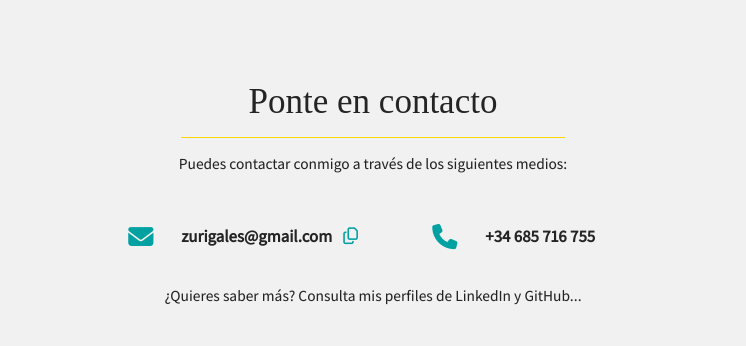
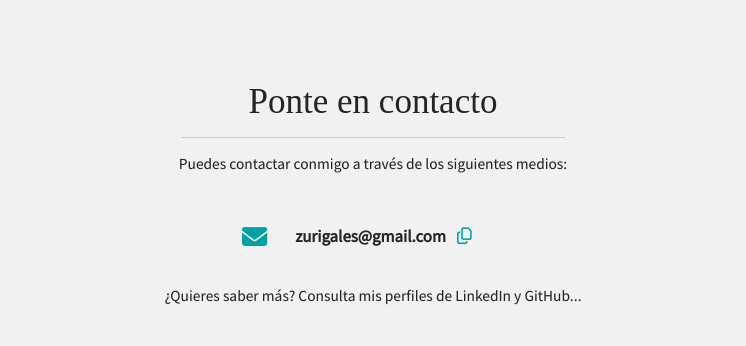
Before and after one commit to ZuriGE/ZuriGE, a plain HTML site: page index.html in a window 1280 px wide. Shown: the part 1792-2138 px from the top of the page, without its empty margins (267-1013 px from the left). Drawn offline with nearby package versions, Linux system fonts and the light colour scheme; a web font is replaced by a local one.

Commit message:
contact info modified

```diff
--- a/index.html
+++ b/index.html
@@ -177,7 +177,7 @@
 							<i class="fa-solid fa-circle-check" id="validFeedback"></i></div>
 							</button>
 						</div>
-						<div class="phone contactLine"><i class="fa-solid fa-phone"></i><span>+34 685 716 755</span></div>
+
 						<p id="contact_p2">¿Quieres saber más? Consulta mis perfiles de LinkedIn y GitHub...</p>
 						<div class="linkedin contactLine"><i class="fa-brands fa-linkedin"></i><a href="https://www.linkedin.com/in/zgalan/" target="_blank">linkedin.com/in/zgalan</a></div>
 						<div class="github contactLine"><i class="fa-brands fa-github"></i></i><a href="https://github.com/ZuriGE" target="_blank">github.com/ZuriGE</a></div>
--- a/styles.css
+++ b/styles.css
@@ -699,7 +699,7 @@ img.bigger {
 
 .grid_container {
     display: grid;
-    grid-template-areas: 'p1 p1 p1 p1' '. mail tel .' 'p2 p2 p2 p2' '.link gh.' 'p3 p3 p3 p3' '. cv cv .';
+    grid-template-areas: 'p1 p1 p1 p1' '. mail mail .' 'p2 p2 p2 p2' '.link gh.' 'p3 p3 p3 p3' '. cv cv .';
     gap: 2rem;
 }
 
@@ -722,6 +722,7 @@ img.bigger {
     padding: 0.5rem;
     display: flex;
     align-items: center;
+    text-align: center;
 }
 
 #contact_p1 {
@@ -741,7 +742,7 @@ img.bigger {
 
 .contactLine.mail {
     grid-area: mail;
-    justify-self: end;
+    justify-self: center;
 }
 
 .contactLine.phone {
```
